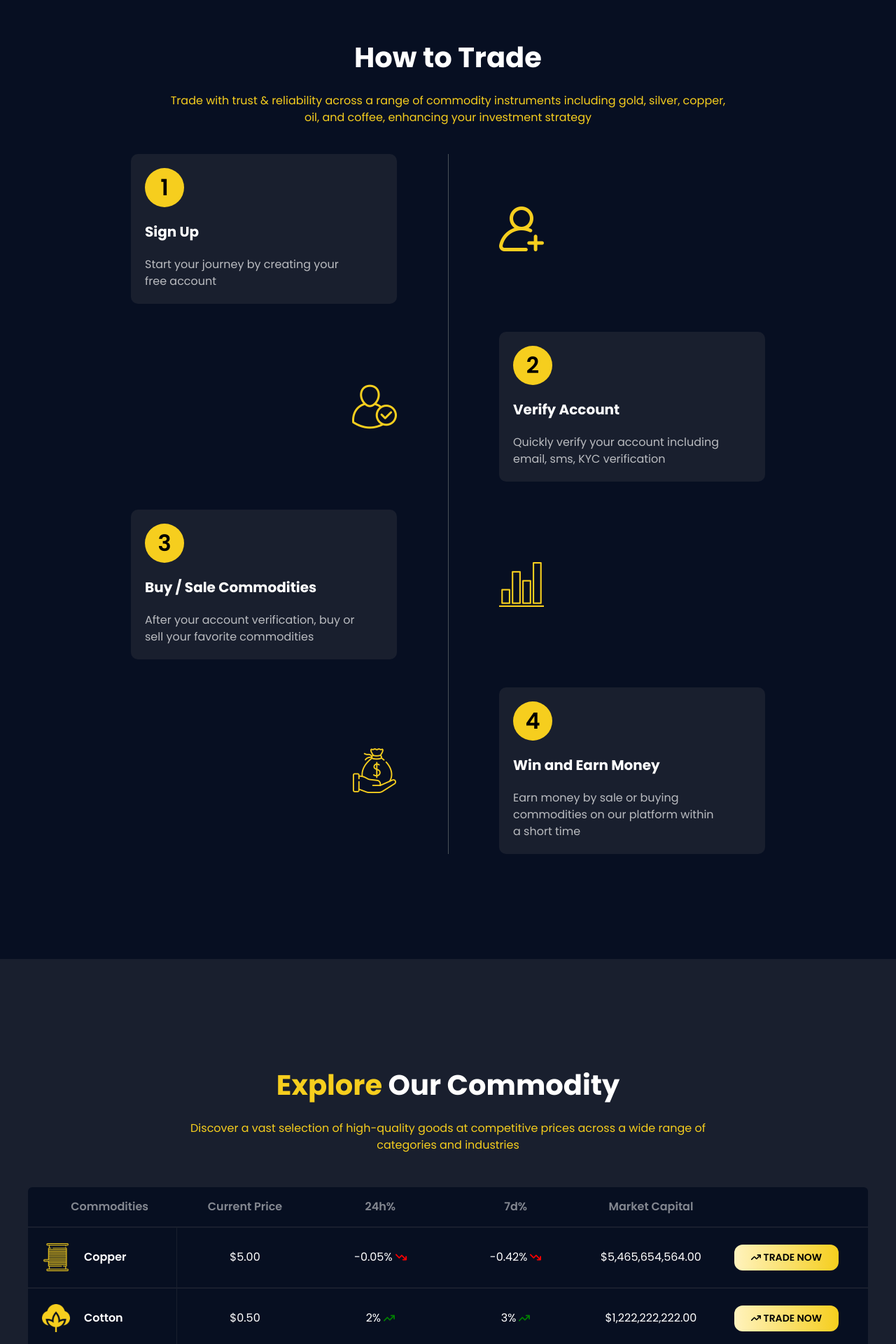
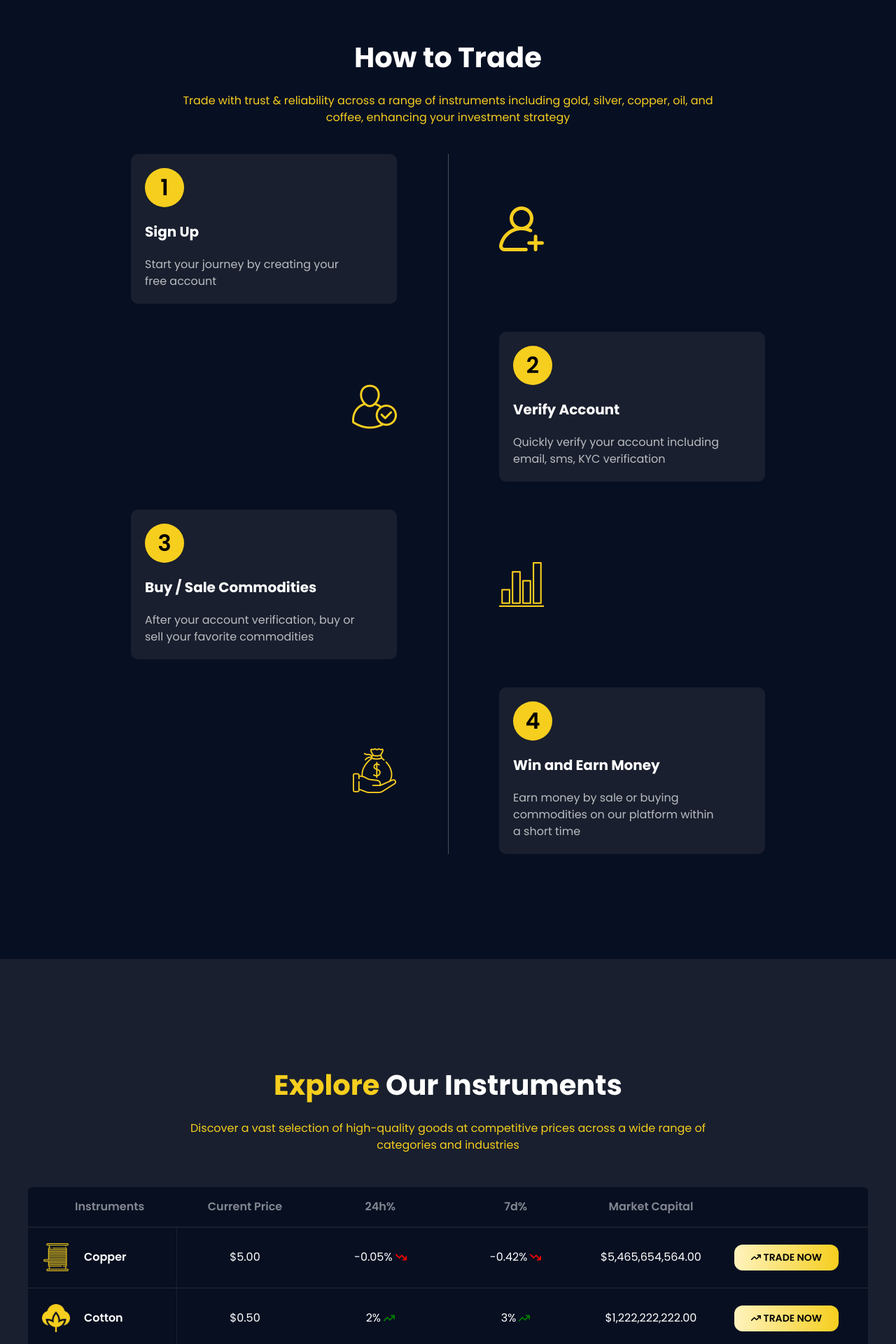
Before and after one commit to Mickey771/visualtrade, a Next.js app: page / in a window 1280 px wide. Shown: the part 1780-3700 px from the top of the page at 70% size. Built offline with nearby package versions, Linux system fonts and the light colour scheme.

Commit message:
commodities removed

```diff
--- a/src/components/Landing/DontTake.tsx
+++ b/src/components/Landing/DontTake.tsx
@@ -30,8 +30,8 @@ const DontTake = () => {
           Don't take our words
         </h2>
         <p className="font-normal mt-5 text-sm md:text-base text-[rgba(255,255,255,0.7)] text-center max-w-[800px]">
-          From beginners to experts, True stories showing success in commodity
-          trading - listen to our successful commodity traders
+          From beginners to experts, True stories showing success in trading -
+          listen to our successful traders
         </p>
 
         <div className="w-full overflow-x-scroll">
--- a/src/components/Landing/ExploreOurCommodity.tsx
+++ b/src/components/Landing/ExploreOurCommodity.tsx
@@ -106,7 +106,8 @@ const ExploreOurCommodity = () => {
     <section className="pt-[50px] md:pt-[150px] lg:pt-[150px] bg-[rgb(25,31,46)] ">
       <div className="w-full px-6 lg:px-0 max-w-max mx-auto flex flex-col items-center">
         <h2 className="text-center text-[1.5rem] md:text-[2rem] lg:text-[2.5rem] font-bold text-white">
-          <span className="text-[hsl(49,92%,54%)]"> Explore </span>Our Commodity
+          <span className="text-[hsl(49,92%,54%)]"> Explore </span>Our
+          Instruments
         </h2>
         <p className="font-normal mt-5 text-sm md:text-base text-[rgba(255,255,255,0.7)] text-center max-w-[800px]">
           Discover a vast selection of high-quality goods at competitive prices
@@ -116,7 +117,7 @@ const ExploreOurCommodity = () => {
         <div className="w-full overflow-x-scroll">
           <table className="min-w-[900px] w-full bg-[hsl(223,64%,8%)] rounded-[6px] text-white mt-12">
             <thead className="py-4 px-5 text-[rgba(255,255,255,0.5)] font-semibold grid grid-cols-6 w-full text-center border-b border-[rgb(25,31,46)]">
-              <td>Commodities</td>
+              <td>Instruments</td>
               <td>Current Price</td>
               <td>24h%</td>
               <td>7d%</td>
--- a/src/components/Landing/FrequentlyAskedQuestions.tsx
+++ b/src/components/Landing/FrequentlyAskedQuestions.tsx
@@ -3,14 +3,14 @@ import { FaChevronDown, FaChevronUp } from "react-icons/fa6";
 
 const faqs = [
   {
-    question: "What commodities can be traded?",
+    question: "What can be traded?",
     answer:
-      "Agricultural products, energy resources, precious metals, base metals, and soft commodities.",
+      "Agricultural products, energy resources, precious metals, base metals, and soft.",
   },
   {
-    question: "What is a commodities trade?",
+    question: "What is a trade?",
     answer:
-      "A digital marketplace where traders buy and sell commodities like agricultural products, energy resources, and precious metals.",
+      "A digital marketplace where traders buy and sell like agricultural products, energy resources, and precious metals.",
   },
   {
     question: "What are the benefits?",
--- a/src/components/Landing/HowToTrade.tsx
+++ b/src/components/Landing/HowToTrade.tsx
@@ -38,9 +38,9 @@ const HowToTrade = () => {
           How to Trade
         </h2>
         <p className="font-normal mt-5 text-sm md:text-base text-[rgba(255,255,255,0.7)] text-center max-w-[800px]">
-          Trade with trust & reliability across a range of commodity instruments
-          including gold, silver, copper, oil, and coffee, enhancing your
-          investment strategy
+          Trade with trust & reliability across a range of instruments including
+          gold, silver, copper, oil, and coffee, enhancing your investment
+          strategy
         </p>
 
         <div className="relative flex flex-col gap-10 mt-10 w-full max-w-[906px] mx-auto  ">
```
